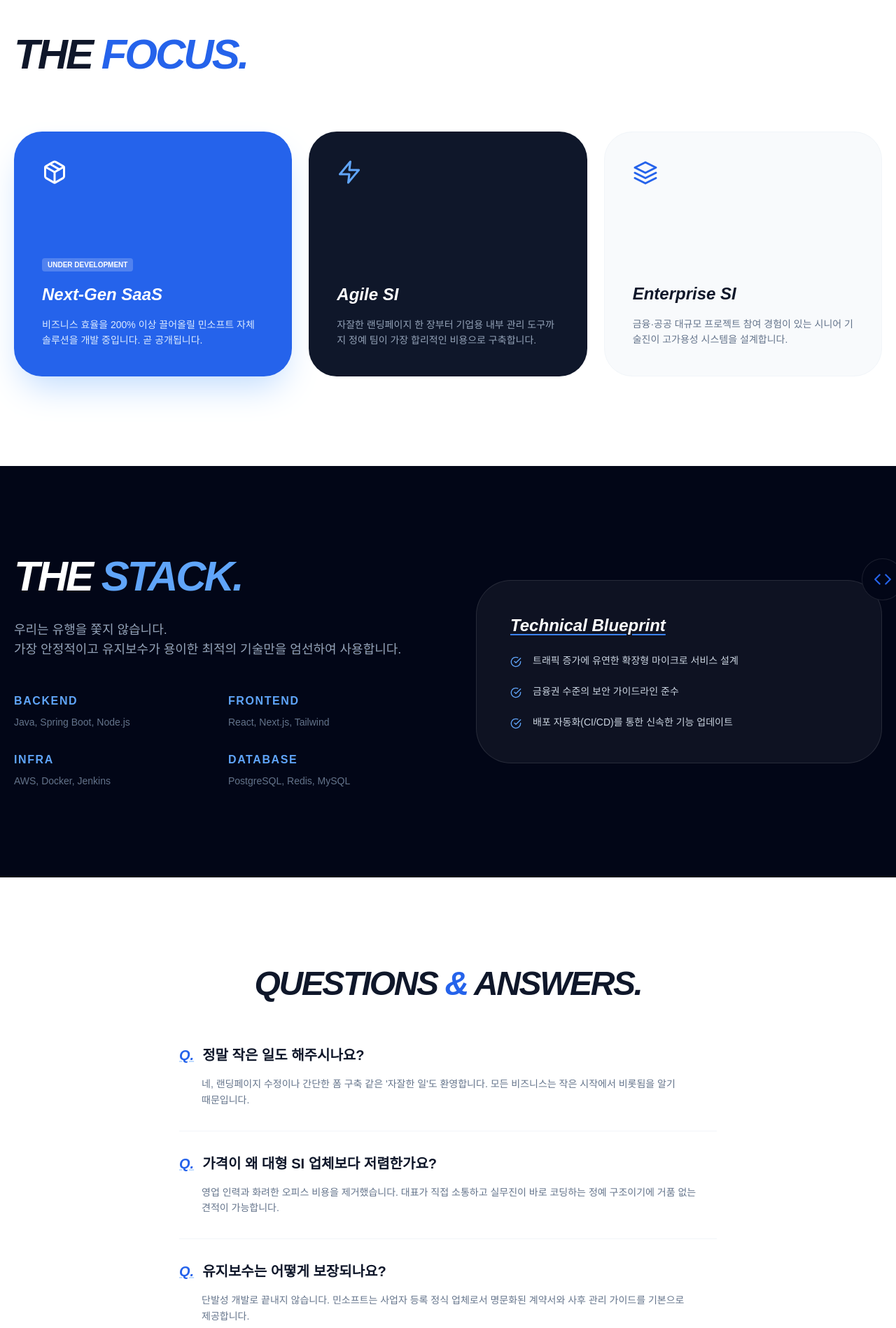
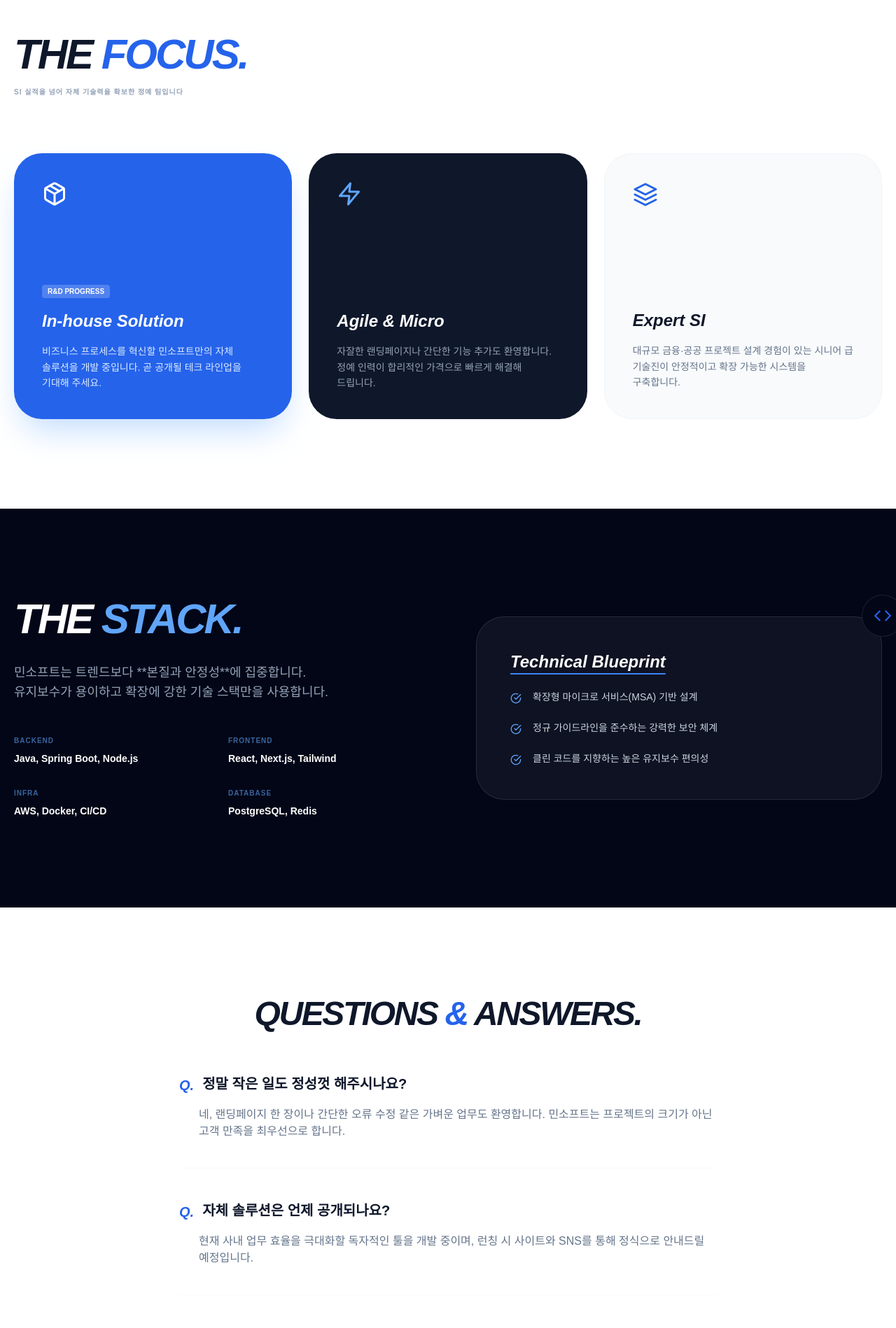
Before and after one commit to parkinho1/minsoft-web, a React (Vite) app: page / in a window 1280 px wide. Shown: the part 880-2778 px from the top of the page at 70% size. Built offline with nearby package versions, Linux system fonts and the light colour scheme.

Commit message:
Fix: Update OG metadata and improve mobile UI

```diff
--- a/index.html
+++ b/index.html
@@ -3,7 +3,7 @@
  <head>
   <meta property="og:type" content="website" />
   <meta property="og:title" content="민소프트 (MinSoft) | SI & 솔루션 전문" />
-  <meta property="og:description" content="금융권 시니어 출신 박인호 대표의 시스템 통합 및 비즈니스 최적화 솔루션" />
+  <meta property="og:description" content="정예 기술진의 맞춤형 SI & 자체 솔루션 개발 전문, 민소프트(MinSoft)" />
   <meta property="og:image" content="https://minsoft-web.vercel.app/logo.png" />
   <meta property="og:url" content="https://minsoft-web.vercel.app" />
 
--- a/src/App.jsx
+++ b/src/App.jsx
@@ -1,6 +1,6 @@
 import { useState, useEffect } from "react";
 import { motion, AnimatePresence } from "framer-motion";
-import { FiArrowRight, FiCheckCircle, FiCpu, FiLayers, FiRefreshCw, FiServer, FiActivity, FiTarget, FiZap, FiSmile, FiDollarSign, FiUsers, FiMenu, FiX, FiPackage, FiSearch, FiCode } from "react-icons/fi";
+import { FiArrowRight, FiCheckCircle, FiCpu, FiLayers, FiRefreshCw, FiServer, FiActivity, FiTarget, FiZap, FiSmile, FiDollarSign, FiUsers, FiMenu, FiX, FiPackage, FiCode, FiSmartphone } from "react-icons/fi";
 
 const openChat = () => window.open('https://open.kakao.com/o/sjhhq7ei');
 
@@ -14,6 +14,12 @@ const Navbar = () => {
     return () => window.removeEventListener("scroll", handleScroll);
   }, []);
 
+  const navLinks = [
+    { name: "Services", href: "#services" },
+    { name: "Tech", href: "#tech" },
+    { name: "FAQ", href: "#faq" },
+  ];
+
   return (
     <nav className={`fixed w-full z-50 transition-all duration-500 ${isScrolled || isMenuOpen ? "bg-white/95 backdrop-blur-xl border-b border-slate-100 py-2" : "bg-transparent py-4"}`}>
       <div className="max-w-7xl mx-auto px-5 flex items-center justify-between">
@@ -21,9 +27,9 @@ const Navbar = () => {
           <img src="/logo.png" alt="MinSoft Logo" className="h-7 md:h-10 object-contain" />
         </div>
         <div className={`hidden md:flex items-center space-x-10 text-xs font-black uppercase tracking-[0.2em] ${isScrolled ? "text-slate-600" : "text-white"}`}>
-          <a href="#services" className="hover:text-blue-400">Services</a>
-          <a href="#tech" className="hover:text-blue-400">Tech</a>
-          <a href="#faq" className="hover:text-blue-400">FAQ</a>
+          {navLinks.map(link => (
+            <a key={link.name} href={link.href} className="hover:text-blue-400 transition-colors">{link.name}</a>
+          ))}
           <button onClick={openChat} className={`px-6 py-2 rounded-lg transition-all ${isScrolled ? "bg-slate-900 text-white" : "bg-blue-600 text-white shadow-lg shadow-blue-500/20"}`}>
             Contact
           </button>
@@ -34,10 +40,10 @@ const Navbar = () => {
       </div>
       <AnimatePresence>
         {isMenuOpen && (
-          <motion.div initial={{ opacity: 0, y: -20 }} animate={{ opacity: 1, y: 0 }} exit={{ opacity: 0, y: -20 }} className="md:hidden bg-white border-b border-slate-100 absolute top-full left-0 w-full p-8 flex flex-col gap-8 font-black text-slate-900 uppercase tracking-widest text-center">
-            <a href="#services" onClick={() => setIsMenuOpen(false)}>Services</a>
-            <a href="#tech" onClick={() => setIsMenuOpen(false)}>Tech</a>
-            <a href="#faq" onClick={() => setIsMenuOpen(false)}>FAQ</a>
+          <motion.div initial={{ opacity: 0, y: -20 }} animate={{ opacity: 1, y: 0 }} exit={{ opacity: 0, y: -20 }} className="md:hidden bg-white border-b border-slate-100 absolute top-full left-0 w-full p-8 flex flex-col gap-8 font-black text-slate-900 uppercase tracking-widest text-center shadow-2xl">
+            {navLinks.map(link => (
+              <a key={link.name} href={link.href} onClick={() => setIsMenuOpen(false)}>{link.name}</a>
+            ))}
             <button onClick={openChat} className="w-full py-4 bg-blue-600 text-white rounded-xl">Inquiry</button>
           </motion.div>
         )}
@@ -59,113 +65,117 @@ function App() {
         </div>
         <div className="max-w-7xl mx-auto w-full relative z-10 text-center md:text-left">
           <motion.div initial={{ opacity: 0, y: 20 }} animate={{ opacity: 1, y: 0 }} transition={{ duration: 0.8 }}>
-            <div className="inline-block px-3 py-1 bg-blue-600 text-white rounded text-[10px] font-black mb-6 uppercase tracking-[0.2em]">High-End SI & Solutions</div>
-            <h1 className="text-[clamp(2.5rem,10vw,8rem)] font-black text-white leading-[1] tracking-tighter mb-8 italic uppercase break-keep">
-              Architecture <br /> <span className="text-blue-400 font-normal underline decoration-blue-800 underline-offset-8">Focused.</span>
+            <div className="inline-block px-3 py-1 bg-blue-600 text-white rounded text-[10px] font-black mb-6 uppercase tracking-[0.2em]">R&D Based SI & Solutions</div>
+            <h1 className="text-[clamp(2.2rem,8vw,8rem)] font-black text-white leading-[1.1] md:leading-[1] tracking-tighter mb-8 italic uppercase break-keep">
+              Pure <span className="text-blue-400 font-normal">Technology</span> <br className="hidden md:block" /> For Business.
             </h1>
-            <p className="text-[clamp(1rem,3vw,1.25rem)] text-slate-300 max-w-lg mx-auto md:mx-0 mb-10 font-medium leading-relaxed break-keep">
-              민소프트는 자체 솔루션 R&D와 정예 전문가 네트워크를 통해 <br className="hidden md:block" />
-              비즈니스의 복잡한 문제를 가장 명확한 기술로 해결합니다.
+            <p className="text-[clamp(0.9rem,2.5vw,1.1rem)] text-slate-300 max-w-lg mx-auto md:mx-0 mb-10 font-medium leading-relaxed break-keep">
+              민소프트는 자체 비즈니스 솔루션 개발 역량을 바탕으로, <br className="hidden md:block" />
+              자잘한 랜딩페이지부터 고성능 엔터프라이즈 시스템까지 가장 정교한 아키텍처를 설계합니다.
             </p>
             <button onClick={openChat} className="w-full md:w-auto flex items-center justify-center gap-3 text-lg font-black bg-white text-slate-900 px-10 py-5 rounded-2xl shadow-2xl transition-transform active:scale-95">
-              프로젝트 컨설팅 신청하기 <FiArrowRight />
+              프로젝트 컨설팅 신청 <FiArrowRight />
             </button>
           </motion.div>
         </div>
       </section>
 
-      {/* 2. Solutions: 자체 솔루션 강조 */}
-      <section id="services" className="py-32 px-5 bg-white">
+      {/* 2. Solutions: 자체 솔루션 비중 강화 */}
+      <section id="services" className="py-24 md:py-32 px-5 bg-white">
         <div className="max-w-7xl mx-auto">
-          <div className="mb-20 text-center md:text-left">
+          <div className="mb-16 md:mb-20 text-center md:text-left">
             <h2 className="text-4xl md:text-6xl font-black tracking-tighter uppercase italic">The <span className="text-blue-600">Focus.</span></h2>
+            <p className="mt-4 text-slate-400 font-bold uppercase text-[10px] tracking-widest">SI 실적을 넘어 자체 기술력을 확보한 정예 팀입니다</p>
           </div>
           <div className="grid grid-cols-1 md:grid-cols-3 gap-6">
-            <div className="p-10 rounded-[40px] bg-blue-600 text-white flex flex-col justify-between min-h-[350px] shadow-2xl shadow-blue-200">
+            <div className="p-10 rounded-[40px] bg-blue-600 text-white flex flex-col justify-between min-h-[380px] shadow-2xl shadow-blue-200">
               <FiPackage className="text-4xl mb-8" />
               <div>
-                <span className="text-[10px] font-black uppercase bg-white/20 px-2 py-1 rounded">Under Development</span>
-                <h3 className="text-2xl font-black mt-4 mb-4 italic">Next-Gen SaaS</h3>
-                <p className="text-blue-100 text-sm leading-relaxed">비즈니스 효율을 200% 이상 끌어올릴 민소프트 자체 솔루션을 개발 중입니다. 곧 공개됩니다.</p>
+                <span className="text-[10px] font-black uppercase bg-white/20 px-2 py-1 rounded">R&D Progress</span>
+                <h3 className="text-2xl font-black mt-4 mb-4 italic">In-house Solution</h3>
+                <p className="text-blue-100 text-sm leading-relaxed break-keep">비즈니스 프로세스를 혁신할 민소프트만의 자체 솔루션을 개발 중입니다. 곧 공개될 테크 라인업을 기대해 주세요.</p>
               </div>
             </div>
-            <div className="p-10 rounded-[40px] bg-slate-900 text-white flex flex-col justify-between min-h-[350px]">
+            <div className="p-10 rounded-[40px] bg-slate-900 text-white flex flex-col justify-between min-h-[380px]">
               <FiZap className="text-blue-400 text-4xl mb-8" />
               <div>
-                <h3 className="text-2xl font-black mb-4 italic">Agile SI</h3>
-                <p className="text-slate-400 text-sm leading-relaxed">자잘한 랜딩페이지 한 장부터 기업용 내부 관리 도구까지 정예 팀이 가장 합리적인 비용으로 구축합니다.</p>
+                <h3 className="text-2xl font-black mb-4 italic">Agile & Micro</h3>
+                <p className="text-slate-400 text-sm leading-relaxed break-keep">자잘한 랜딩페이지나 간단한 기능 추가도 환영합니다. 정예 인력이 합리적인 가격으로 빠르게 해결해 드립니다.</p>
               </div>
             </div>
-            <div className="p-10 rounded-[40px] bg-slate-50 text-slate-900 border border-slate-100 flex flex-col justify-between min-h-[350px]">
+            <div className="p-10 rounded-[40px] bg-slate-50 text-slate-900 border border-slate-100 flex flex-col justify-between min-h-[380px]">
               <FiLayers className="text-blue-600 text-4xl mb-8" />
               <div>
-                <h3 className="text-2xl font-black mb-4 italic">Enterprise SI</h3>
-                <p className="text-slate-500 text-sm leading-relaxed">금융·공공 대규모 프로젝트 참여 경험이 있는 시니어 기술진이 고가용성 시스템을 설계합니다.</p>
+                <h3 className="text-2xl font-black mb-4 italic">Expert SI</h3>
+                <p className="text-slate-500 text-sm leading-relaxed break-keep">대규모 금융·공공 프로젝트 설계 경험이 있는 시니어 급 기술진이 안정적이고 확장 가능한 시스템을 구축합니다.</p>
               </div>
             </div>
           </div>
         </div>
       </section>
 
-      {/* 3. Tech Stack: 기술력 상세 (추가 섹션) */}
-      <section id="tech" className="py-32 px-5 bg-slate-950 text-white">
+      {/* 3. Tech Stack: 모바일 가독성 최적화 */}
+      <section id="tech" className="py-24 md:py-32 px-5 bg-slate-950 text-white">
         <div className="max-w-7xl mx-auto">
-          <div className="grid grid-cols-1 lg:grid-cols-2 gap-20 items-center">
+          <div className="grid grid-cols-1 lg:grid-cols-2 gap-16 md:gap-20 items-center">
             <div>
               <h2 className="text-4xl md:text-6xl font-black tracking-tighter uppercase italic mb-8 italic">The <span className="text-blue-400">Stack.</span></h2>
-              <p className="text-slate-400 text-lg mb-12 font-medium break-keep">
-                우리는 유행을 쫓지 않습니다. <br /> 가장 안정적이고 유지보수가 용이한 최적의 기술만을 엄선하여 사용합니다.
+              <p className="text-slate-400 text-base md:text-lg mb-12 font-medium break-keep">
+                민소프트는 트렌드보다 **본질과 안정성**에 집중합니다. <br /> 유지보수가 용이하고 확장에 강한 기술 스택만을 사용합니다.
               </p>
-              <div className="grid grid-cols-2 gap-8">
-                <div><h5 className="text-blue-400 font-black mb-2 tracking-widest uppercase">Backend</h5><p className="text-slate-500 text-sm">Java, Spring Boot, Node.js</p></div>
-                <div><h5 className="text-blue-400 font-black mb-2 tracking-widest uppercase">Frontend</h5><p className="text-slate-500 text-sm">React, Next.js, Tailwind</p></div>
-                <div><h5 className="text-blue-400 font-black mb-2 tracking-widest uppercase">Infra</h5><p className="text-slate-500 text-sm">AWS, Docker, Jenkins</p></div>
-                <div><h5 className="text-blue-400 font-black mb-2 tracking-widest uppercase">Database</h5><p className="text-slate-500 text-sm">PostgreSQL, Redis, MySQL</p></div>
+              <div className="grid grid-cols-1 sm:grid-cols-2 gap-8 text-left">
+                <div><h5 className="text-blue-400 text-[10px] font-black mb-2 tracking-widest uppercase opacity-60">Backend</h5><p className="text-sm font-bold">Java, Spring Boot, Node.js</p></div>
+                <div><h5 className="text-blue-400 text-[10px] font-black mb-2 tracking-widest uppercase opacity-60">Frontend</h5><p className="text-sm font-bold">React, Next.js, Tailwind</p></div>
+                <div><h5 className="text-blue-400 text-[10px] font-black mb-2 tracking-widest uppercase opacity-60">Infra</h5><p className="text-sm font-bold">AWS, Docker, CI/CD</p></div>
+                <div><h5 className="text-blue-400 text-[10px] font-black mb-2 tracking-widest uppercase opacity-60">Database</h5><p className="text-sm font-bold">PostgreSQL, Redis</p></div>
               </div>
             </div>
-            <div className="bg-white/5 p-12 rounded-[50px] border border-white/10 relative">
-               <FiCode className="text-blue-600 text-6xl absolute -top-8 -right-8 bg-slate-950 p-4 rounded-full border border-white/10" />
-               <h4 className="text-2xl font-black mb-6 italic underline decoration-blue-500 underline-offset-4">Technical Blueprint</h4>
-               <ul className="space-y-6">
-                 <li className="flex gap-4 items-start"><FiCheckCircle className="text-blue-400 mt-1 flex-shrink-0" /><p className="text-sm text-slate-300">트래픽 증가에 유연한 확장형 마이크로 서비스 설계</p></li>
-                 <li className="flex gap-4 items-start"><FiCheckCircle className="text-blue-400 mt-1 flex-shrink-0" /><p className="text-sm text-slate-300">금융권 수준의 보안 가이드라인 준수</p></li>
-                 <li className="flex gap-4 items-start"><FiCheckCircle className="text-blue-400 mt-1 flex-shrink-0" /><p className="text-sm text-slate-300">배포 자동화(CI/CD)를 통한 신속한 기능 업데이트</p></li>
+            <div className="bg-white/5 p-8 md:p-12 rounded-[40px] border border-white/10 relative">
+               <FiCode className="text-blue-600 text-4xl md:text-6xl absolute -top-6 -right-6 md:-top-8 md:-right-8 bg-slate-950 p-3 md:p-4 rounded-full border border-white/10" />
+               <h4 className="text-xl md:text-2xl font-black mb-6 italic underline decoration-blue-500 underline-offset-8">Technical Blueprint</h4>
+               <ul className="space-y-6 text-left">
+                 <li className="flex gap-4 items-start"><FiCheckCircle className="text-blue-400 mt-1 flex-shrink-0" /><p className="text-sm text-slate-300 break-keep">확장형 마이크로 서비스(MSA) 기반 설계</p></li>
+                 <li className="flex gap-4 items-start"><FiCheckCircle className="text-blue-400 mt-1 flex-shrink-0" /><p className="text-sm text-slate-300 break-keep">정규 가이드라인을 준수하는 강력한 보안 체계</p></li>
+                 <li className="flex gap-4 items-start"><FiCheckCircle className="text-blue-400 mt-1 flex-shrink-0" /><p className="text-sm text-slate-300 break-keep">클린 코드를 지향하는 높은 유지보수 편의성</p></li>
                </ul>
             </div>
           </div>
         </div>
       </section>
 
-      {/* 4. FAQ: 고객이 궁금해할 만한 내용들 (추가 섹션) */}
-      <section id="faq" className="py-32 px-5 bg-white">
+      {/* 4. FAQ: 모바일에서 간격 확보 */}
+      <section id="faq" className="py-24 md:py-32 px-5 bg-white">
         <div className="max-w-3xl mx-auto">
-          <h2 className="text-4xl md:text-5xl font-black tracking-tighter uppercase italic mb-16 text-center">Questions <span className="text-blue-600">&</span> Answers.</h2>
-          <div className="space-y-8">
+          <h2 className="text-3xl md:text-5xl font-black tracking-tighter uppercase italic mb-16 text-center">Questions <span className="text-blue-600">&</span> Answers.</h2>
+          <div className="space-y-12">
             {[
-              { q: "정말 작은 일도 해주시나요?", a: "네, 랜딩페이지 수정이나 간단한 폼 구축 같은 '자잘한 일'도 환영합니다. 모든 비즈니스는 작은 시작에서 비롯됨을 알기 때문입니다." },
-              { q: "가격이 왜 대형 SI 업체보다 저렴한가요?", a: "영업 인력과 화려한 오피스 비용을 제거했습니다. 대표가 직접 소통하고 실무진이 바로 코딩하는 정예 구조이기에 거품 없는 견적이 가능합니다." },
-              { q: "유지보수는 어떻게 보장되나요?", a: "단발성 개발로 끝내지 않습니다. 민소프트는 사업자 등록 정식 업체로서 명문화된 계약서와 사후 관리 가이드를 기본으로 제공합니다." }
+              { q: "정말 작은 일도 정성껏 해주시나요?", a: "네, 랜딩페이지 한 장이나 간단한 오류 수정 같은 가벼운 업무도 환영합니다. 민소프트는 프로젝트의 크기가 아닌 고객 만족을 최우선으로 합니다." },
+              { q: "자체 솔루션은 언제 공개되나요?", a: "현재 사내 업무 효율을 극대화할 독자적인 툴을 개발 중이며, 런칭 시 사이트와 SNS를 통해 정식으로 안내드릴 예정입니다." },
+              { q: "대형 업체와 비교했을 때의 장점은?", a: "영업이나 관리 오피스 거품을 제거했습니다. 대표가 직접 소통하고 실무진이 바로 코딩하기에 소통 비용과 실제 비용이 모두 합리적입니다." }
             ].map((faq, i) => (
-              <div key={i} className="border-b border-slate-100 pb-8">
-                <h4 className="text-xl font-black mb-4 flex items-center gap-3"><span className="text-blue-600 font-black italic underline decoration-blue-200">Q.</span> {faq.q}</h4>
-                <p className="text-slate-500 text-sm leading-relaxed pl-8 break-keep">{faq.a}</p>
+              <div key={i} className="border-b border-slate-50 pb-10 text-left">
+                <h4 className="text-lg md:text-xl font-black mb-4 flex items-start gap-3">
+                  <span className="text-blue-600 italic">Q.</span>
+                  <span className="break-keep leading-tight">{faq.q}</span>
+                </h4>
+                <p className="text-slate-500 text-sm md:text-base leading-relaxed pl-7 break-keep">{faq.a}</p>
               </div>
             ))}
           </div>
         </div>
       </section>
 
-      {/* 5. Footer */}
-      <footer className="py-24 px-5 bg-slate-50 border-t border-slate-100">
+      {/* 5. Footer: 모바일 가독성 보강 */}
+      <footer className="py-20 px-5 bg-slate-50 border-t border-slate-100">
         <div className="max-w-7xl mx-auto">
-          <div className="grid grid-cols-1 md:grid-cols-2 gap-16 mb-20">
-            <div className="text-center md:text-left">
+          <div className="grid grid-cols-1 md:grid-cols-2 gap-12 md:gap-16 mb-16 text-center md:text-left">
+            <div>
               <img src="/logo.png" alt="MinSoft" className="h-8 mb-10 mx-auto md:mx-0" />
               <p className="text-xl font-black text-slate-900 leading-tight mb-8 italic">Architecture First, <br /> Business Successful.</p>
-              <button onClick={openChat} className="px-10 py-5 bg-blue-600 text-white font-black rounded-2xl shadow-xl shadow-blue-100 transition-all hover:bg-slate-900">1:1 맞춤 컨설팅</button>
+              <button onClick={openChat} className="w-full md:w-auto px-10 py-5 bg-blue-600 text-white font-black rounded-2xl shadow-xl shadow-blue-100 transition-all">상담 시작하기</button>
             </div>
-            <div className="space-y-4 text-center md:text-right flex flex-col justify-end">
-              <div className="text-[11px] font-black text-slate-400 uppercase tracking-widest leading-loose">
+            <div className="flex flex-col justify-end">
+              <div className="text-[11px] font-black text-slate-400 uppercase tracking-widest leading-loose md:text-right">
                 <p>상호: 민소프트 (MinSoft) | 대표: 박인호</p>
                 <p>사업자등록번호: 835-51-00903</p>
                 <p className="mt-4">© 2026 MINSOFT. ALL RIGHTS RESERVED.</p>
```
